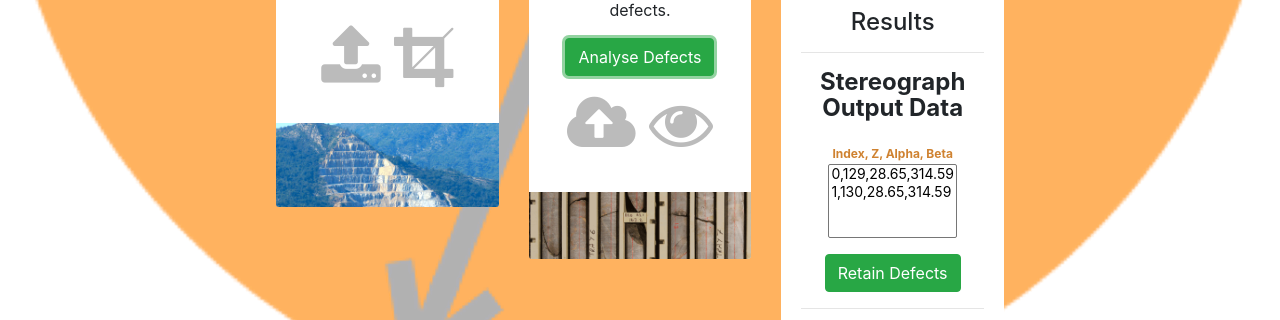
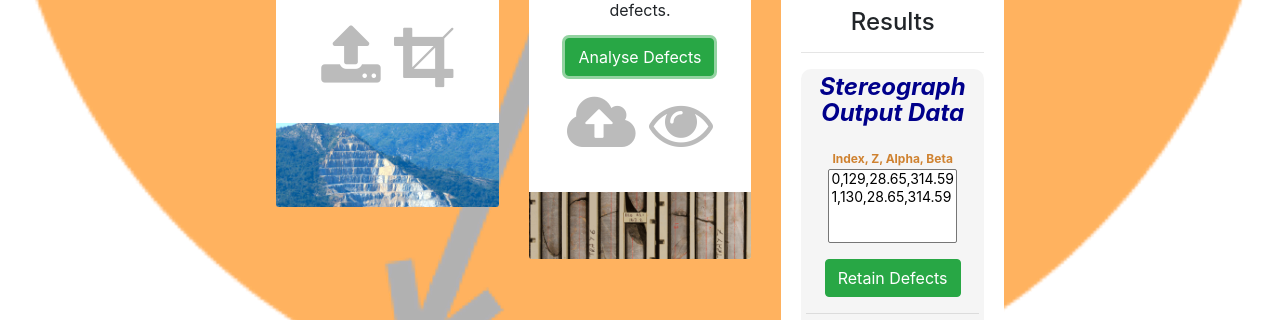
Before and after one commit to ltfschoen/core_ai, a website: page index.html in a window 1280 px wide. Both pictures are taken after a click on the button "Analyse Defects". Shown: the part 857-1177 px from the top of the page. Drawn offline with nearby package versions, Linux system fonts and the light colour scheme.

Commit message:
feat: Tweak UI of results

```diff
--- a/css/styles.css
+++ b/css/styles.css
@@ -82,6 +82,17 @@ div.card {
   font-weight: bold;
 }
 
+#results {
+  background-color: whitesmoke;
+  padding: 5px;
+  border-radius: 10px;
+}
+
+.results-heading {
+  font-style: italic;
+  color: darkblue;
+}
+
 @media (min-width: 576px) {
   .jumbotron {
       padding: 1rem 2rem !important;
--- a/index.html
+++ b/index.html
@@ -115,7 +115,7 @@
                 <hr>
                 <div class="loading-icon icons-orange"></div>
                 <div id="results">
-                  <p><b>Stereograph Output Data</b></p>
+                  <p class="results-heading"><b>Stereograph Output Data</b></p>
                   <p>
                     <span id="selectpicker-label">Index, Z, Alpha, Beta</span>
                     <select class="selectpicker" data-style="btn-info" data-selected-text-format="count" multiple title="Select ellipses to retain (index,Z,alpha,beta">
@@ -123,7 +123,7 @@
                       <option>1,130,28.65,314.59</option>
                     </select>
                   </p>
-                  <p><button class="btn btn-success retain">Retain Defects</button></p>
+                  <p class="results-heading"><button class="btn btn-success retain">Retain Defects</button></p>
                   <hr>
                   <p><b>Stereograph Output Image</b></p>
                   <span><img id="fake-image" src="./images/1_basic.png" alt=""></span>
```
Also changed, not shown: images/1_basic.png.
